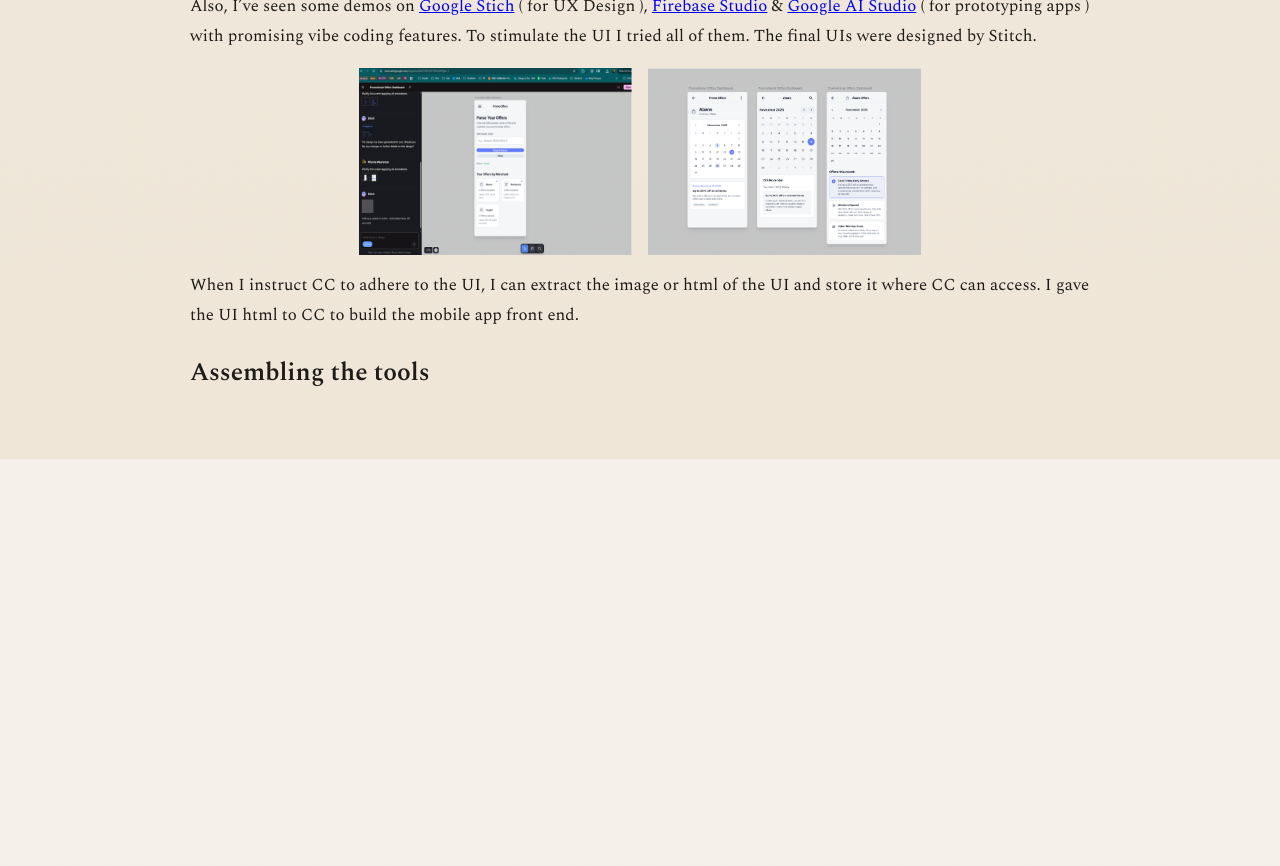
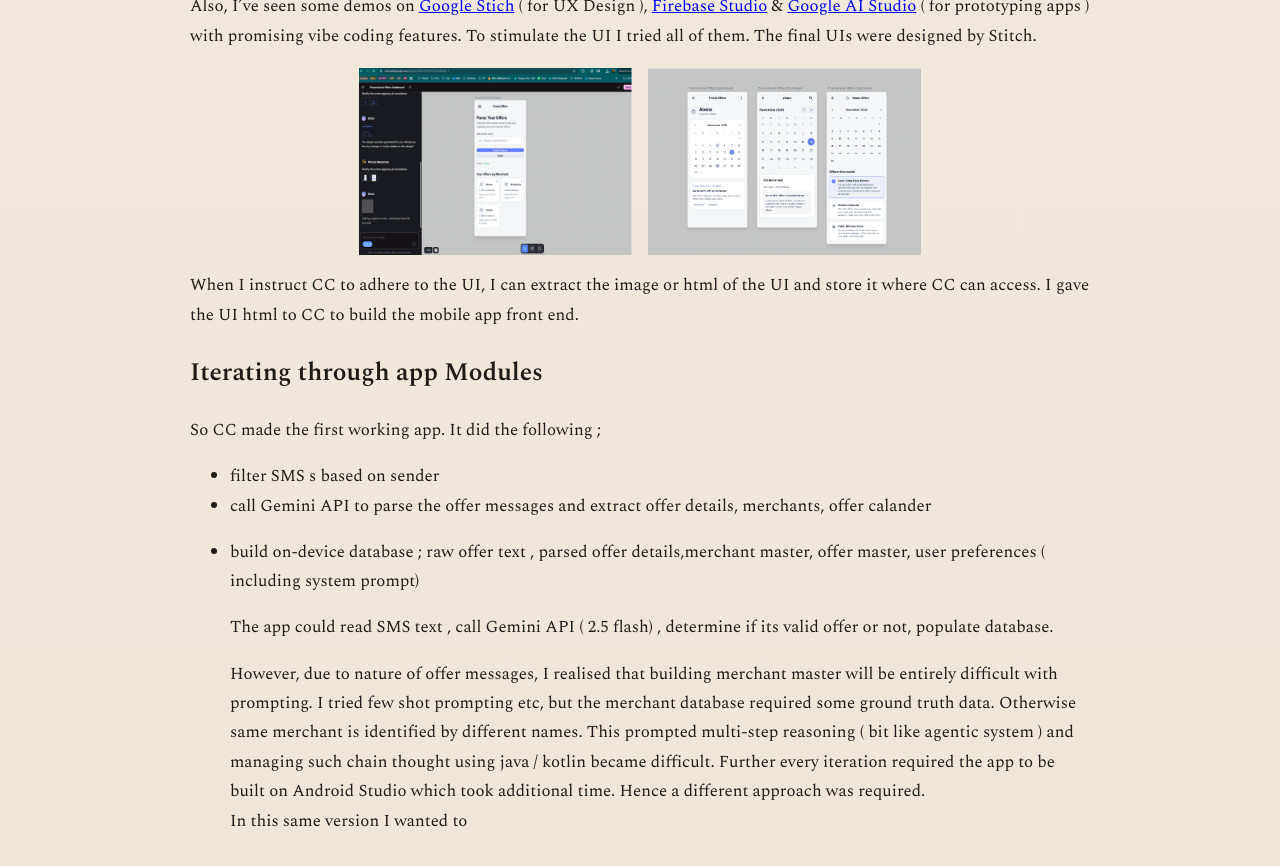
Before and after one commit to nilanka-weeraman/nilanka-weeraman.github.io, a Jekyll site: the page built from _posts/2026-01-20-welcome.md, in a window 1280 px wide and 900 px high, scrolled down 4321 px. Shown: the top 866 px of the window. Built offline with Jekyll 4.4.1, drawn with Linux system fonts in a browser that asks for light colours; before the commit the page ends 4780 px from its top, so only the background shows below that.

Commit message:
section3

```diff
--- a/_posts/2026-01-20-welcome.md
+++ b/_posts/2026-01-20-welcome.md
@@ -49,4 +49,13 @@ Also, I've seen some demos on [Google Stich](https://stitch.withgoogle.com/) ( f
 
 When I instruct CC to adhere to the UI, I can extract the image or html of the UI and store it where CC can access. I gave the UI html to CC to build the mobile app front end.<br>
 
-## Assembling the tools {#architecture}
+## Iterating through app Modules {#architecture}
+
+So CC made the first working app. It did the following ;<br>
+- filter SMS s based on sender
+- call Gemini API to parse the offer messages and extract offer details, merchants, offer calander
+- build on-device database ; raw offer text , parsed offer details,merchant master, offer master, user preferences ( including system prompt)
+
+  The app could read SMS text , call Gemini API ( 2.5 flash) , determine if its valid offer or not, populate database.
+
+  However, due to nature of offer messages, I realised that building merchant master will be entirely difficult with prompting. I tried few shot prompting etc, but the merchant database required some ground truth data. Otherwise same merchant is identified by different names. This prompted multi-step reasoning ( bit like agentic system ) and managing such chain thought using java / kotlin became difficult. Further every iteration required the app to be built on Android Studio which took additional time. Hence a  different approach was required.<br> In this same version I wanted to
```
